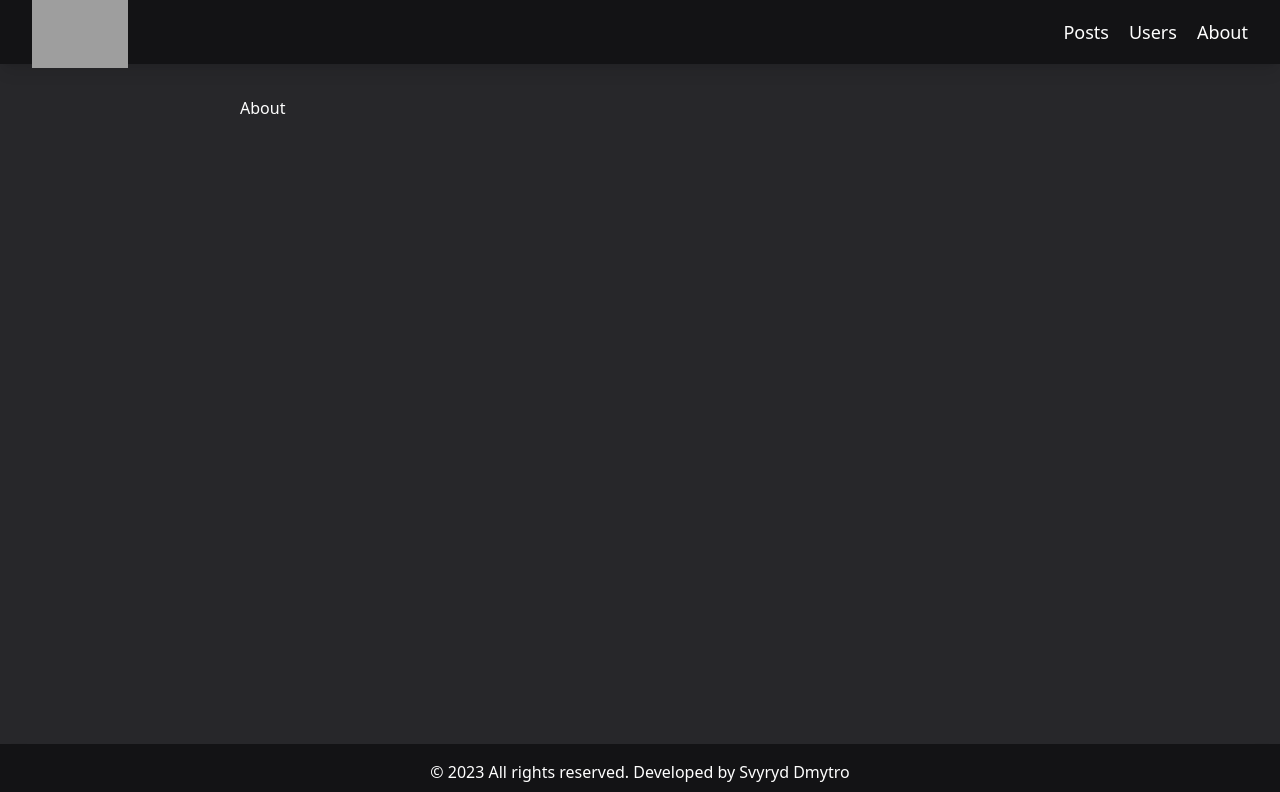
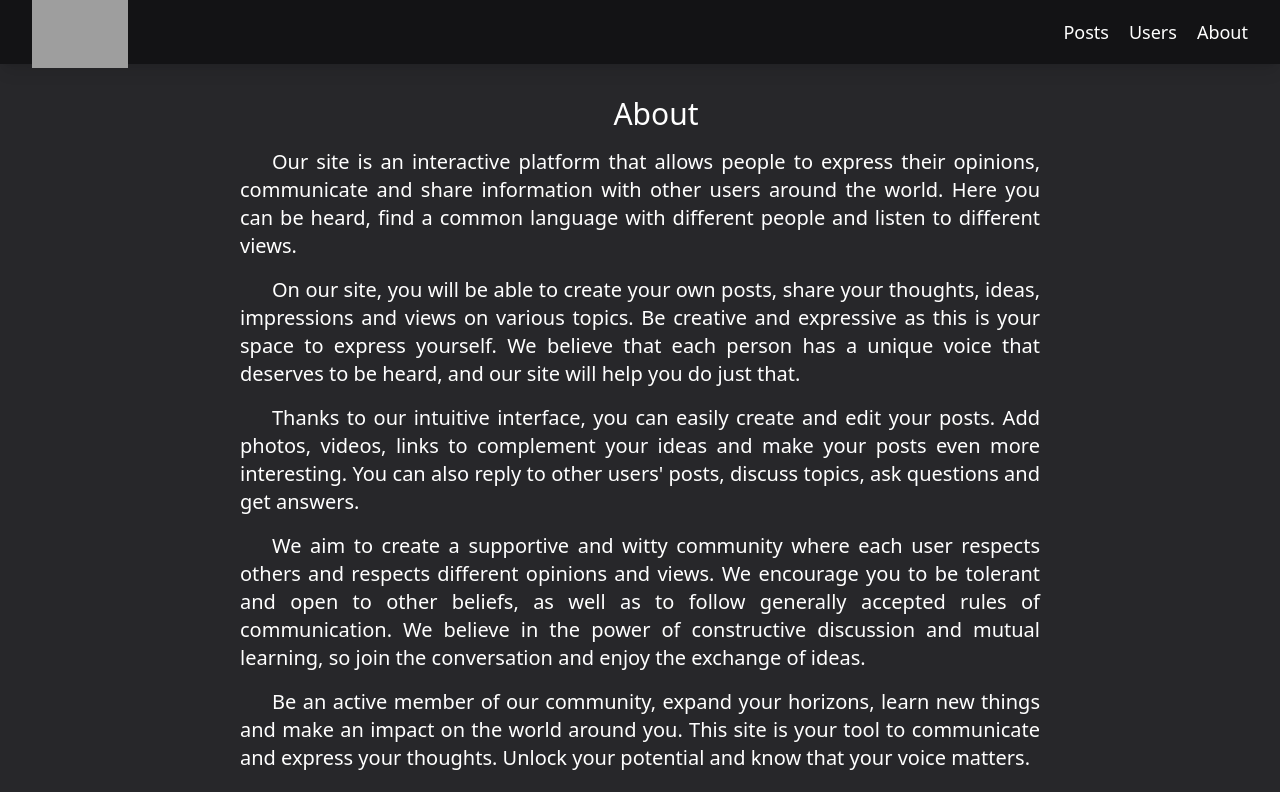
Before and after one commit to d1m0n4ik8/blog, a React (Create React App) app: page /about in a window 1280 px wide. Shown: the top 792 px of the page. Built offline with nearby package versions, Linux system fonts and the light colour scheme; grey boxes are pictures that could not be loaded.

Commit message:
AboutPage

```diff
--- a/src/App.tsx
+++ b/src/App.tsx
@@ -5,6 +5,7 @@ import PostsPage from './Pages/PostsPage'
 import UserPage from './Pages/UserPage'
 import Home from './Pages/Home'
 import UsersPage from './Pages/UsersPage'
+import About from './Pages/About'
 
 const App = () => {
    return (
@@ -14,7 +15,7 @@ const App = () => {
             <Routes>
                <Route path="/" element={<Home />} />
                <Route path="/posts" element={<PostsPage />} />
-               <Route path="/about" element={<div className="w-100 w-full">About</div>} />
+               <Route path="/about" element={<About />} />
                <Route path="/users" element={<UsersPage />} />
                <Route path="/users">
                   <Route path=":userId" element={<UserPage />} />
--- /dev/null
+++ b/src/Pages/About.tsx
@@ -0,0 +1,41 @@
+const About = () => {
+   return (
+      <div className="text-xl indent-8 text-justify gap-4">
+         <div className="text-center text-3xl mb-4">About</div>
+         <div className="flex flex-col gap-4">
+            <p>
+               Our site is an interactive platform that allows people to express their opinions, communicate and share
+               information with other users around the world. Here you can be heard, find a common language with
+               different people and listen to different views.
+            </p>
+            <p>
+               On our site, you will be able to create your own posts, share your thoughts, ideas, impressions and views
+               on various topics. Be creative and expressive as this is your space to express yourself. We believe that
+               each person has a unique voice that deserves to be heard, and our site will help you do just that.
+            </p>
+            <p>
+               Thanks to our intuitive interface, you can easily create and edit your posts. Add photos, videos, links
+               to complement your ideas and make your posts even more interesting. You can also reply to other users'
+               posts, discuss topics, ask questions and get answers.
+            </p>
+            <p>
+               We aim to create a supportive and witty community where each user respects others and respects different
+               opinions and views. We encourage you to be tolerant and open to other beliefs, as well as to follow
+               generally accepted rules of communication. We believe in the power of constructive discussion and mutual
+               learning, so join the conversation and enjoy the exchange of ideas.
+            </p>
+            <p>
+               Be an active member of our community, expand your horizons, learn new things and make an impact on the
+               world around you. This site is your tool to communicate and express your thoughts. Unlock your potential
+               and know that your voice matters.
+            </p>
+            <p>
+               Thank you for joining our community! Enjoy the posts and opinions of other users, and don't forget to
+               share your own ideas. Together we can create an interesting, informative and inspiring space where
+               everyone can find something of value.
+            </p>
+         </div>
+      </div>
+   )
+}
+export default About
```
